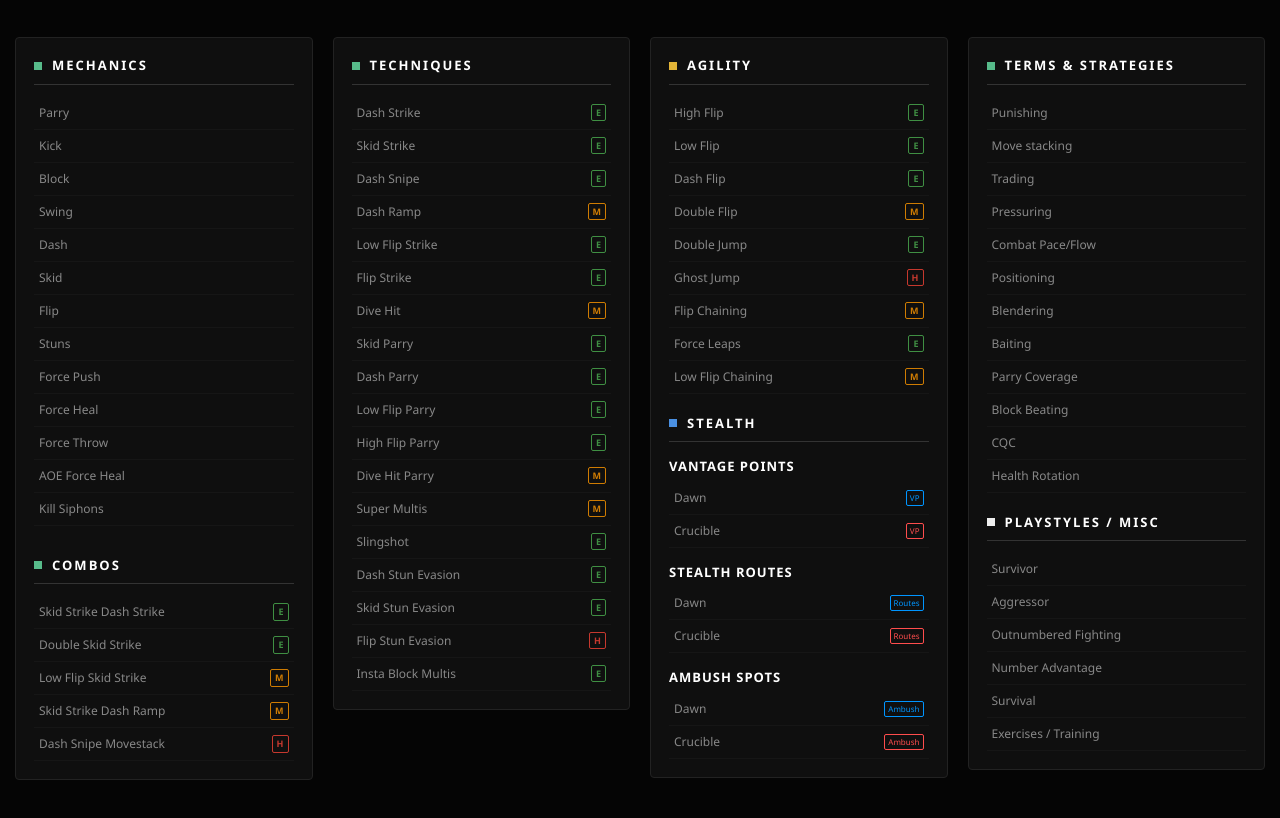
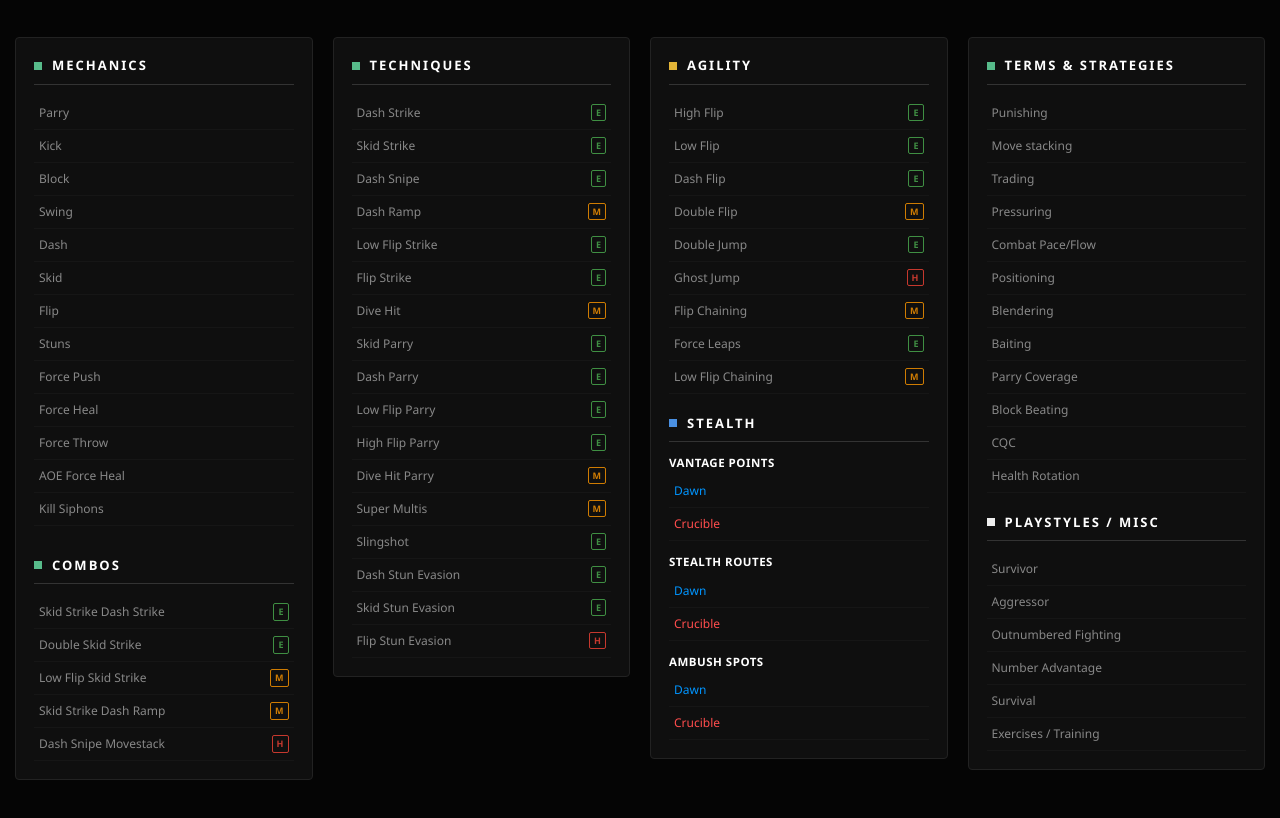
Before and after one commit to DziaraG/S-Website-projects-, a plain HTML site: page index.html in a window 1280 px wide. Shown: the part 114-932 px from the top of the page. Drawn offline with Linux system fonts and the light colour scheme.

Commit message:
Update index.html

```diff
--- a/index.html
+++ b/index.html
@@ -160,7 +160,6 @@
         <a href="dash-stun-evasion.html" class="item">Dash Stun Evasion<span class="dif e">E</span></a>
         <a href="skid-stun-evasion.html" class="item">Skid Stun Evasion<span class="dif e">E</span></a>
         <a href="flip-stun-evasion.html" class="item">Flip Stun Evasion<span class="dif h">H</span></a>
-        <a href="insta-block-multis.html" class="item">Insta Block Multis<span class="dif e">E</span></a>
     </div>
 
     <div class="box">
@@ -177,22 +176,22 @@
 
         <h2 class="h2-stealth" style="margin-top:20px">Stealth</h2>
 
-        <div style="margin-top: 15px;">
-            <b style="display: block; color: #fff; font-size: 13px; margin-bottom: 5px; text-transform: uppercase; letter-spacing: 1px;">Vantage Points</b>
-            <a href="vp-dawn.html" class="item">Dawn <span class="m-dawn">VP</span></a>
-            <a href="vp-crucible.html" class="item">Crucible <span class="m-cru">VP</span></a>
+        <div style="margin-top: 12px;">
+            <b style="display: block; color: #fff; font-size: 11.5px; margin-bottom: 4px; text-transform: uppercase; letter-spacing: 0.5px;">Vantage Points</b>
+            <a href="vp-dawn.html" class="item" style="color: var(--c-dawn)">Dawn</a>
+            <a href="vp-crucible.html" class="item" style="color: var(--c-crucible)">Crucible</a>
         </div>
 
-        <div style="margin-top: 15px;">
-            <b style="display: block; color: #fff; font-size: 13px; margin-bottom: 5px; text-transform: uppercase; letter-spacing: 1px;">Stealth Routes</b>
-            <a href="sr-dawn.html" class="item">Dawn <span class="m-dawn">Routes</span></a>
-            <a href="sr-crucible.html" class="item">Crucible <span class="m-cru">Routes</span></a>
+        <div style="margin-top: 12px;">
+            <b style="display: block; color: #fff; font-size: 11.5px; margin-bottom: 4px; text-transform: uppercase; letter-spacing: 0.5px;">Stealth Routes</b>
+            <a href="sr-dawn.html" class="item" style="color: var(--c-dawn)">Dawn</a>
+            <a href="sr-crucible.html" class="item" style="color: var(--c-crucible)">Crucible</a>
         </div>
 
-        <div style="margin-top: 15px;">
-            <b style="display: block; color: #fff; font-size: 13px; margin-bottom: 5px; text-transform: uppercase; letter-spacing: 1px;">Ambush Spots</b>
-            <a href="ambush-dawn.html" class="item">Dawn <span class="m-dawn">Ambush</span></a>
-            <a href="ambush-crucible.html" class="item">Crucible <span class="m-cru">Ambush</span></a>
+        <div style="margin-top: 12px;">
+            <b style="display: block; color: #fff; font-size: 11.5px; margin-bottom: 4px; text-transform: uppercase; letter-spacing: 0.5px;">Ambush Spots</b>
+            <a href="ambush-dawn.html" class="item" style="color: var(--c-dawn)">Dawn</a>
+            <a href="ambush-crucible.html" class="item" style="color: var(--c-crucible)">Crucible</a>
         </div>
     </div>
 
```
